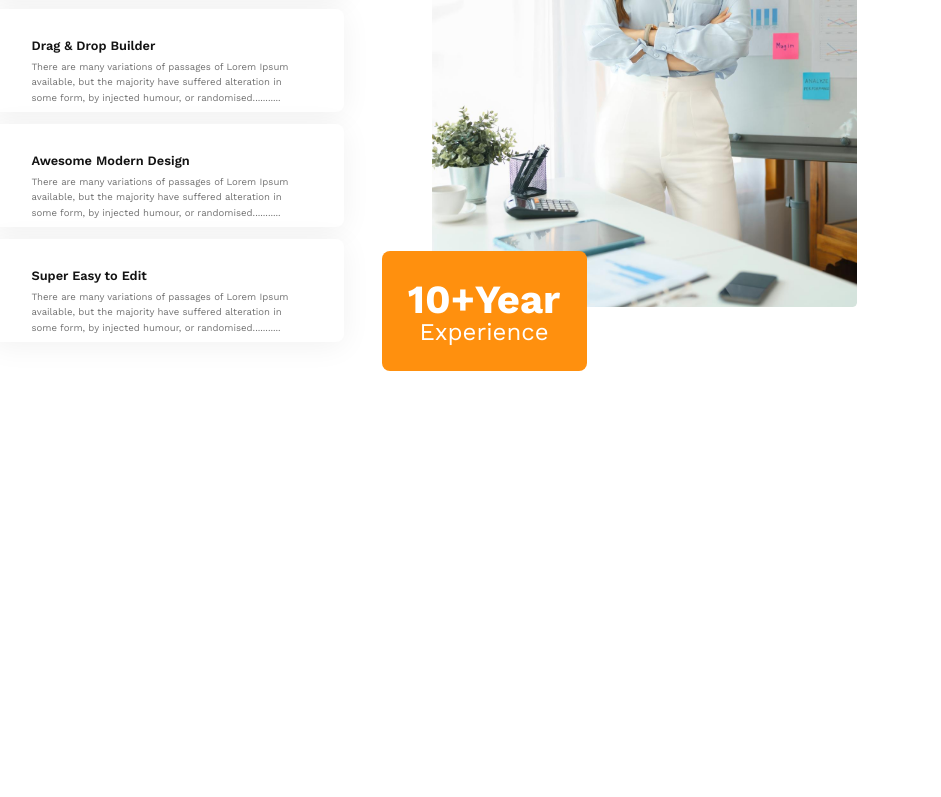
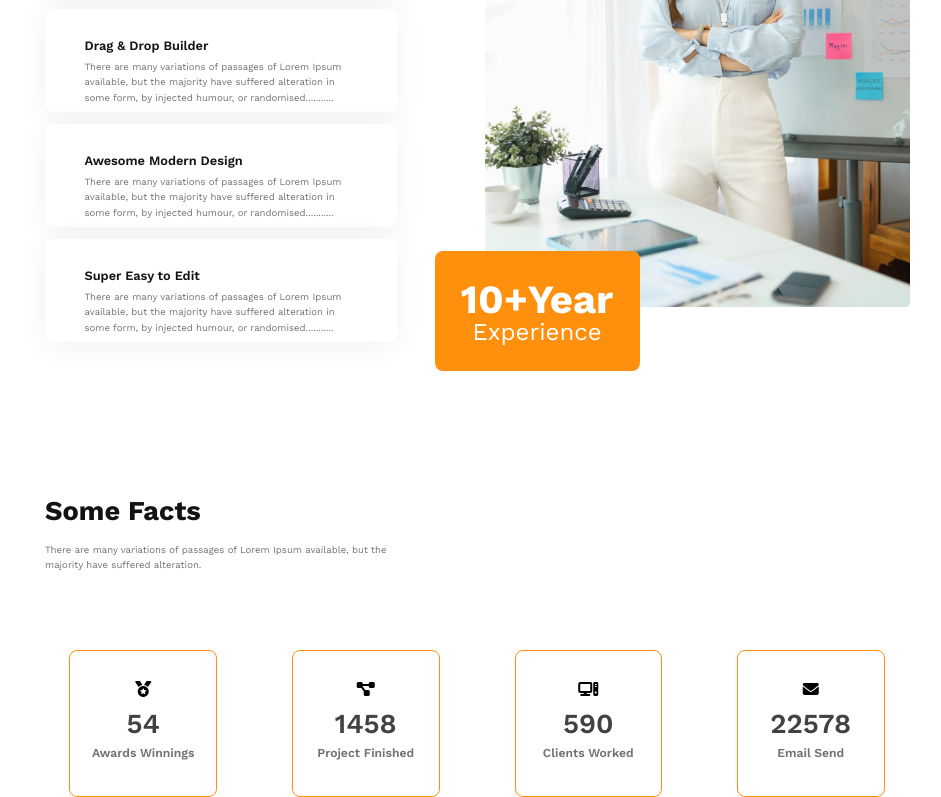
Before and after one commit to RaiyanJiyon/Architecture-Responsive-Website, a plain HTML site: page index.html in a window 1280 px wide. Shown: the part 1771-2568 px from the top of the page, without its empty margins (163-1104 px from the left). Before the commit the page ends 2142 px from the top, so only its background shows below. Drawn offline with nearby package versions, Linux system fonts and the light colour scheme.

Commit message:
facts section added

```diff
--- a/index.html
+++ b/index.html
@@ -7,7 +7,10 @@
         <link rel="stylesheet" href="styles/style.css">
         <link rel="stylesheet" media="screen and (max-width: 576px)" href="styles/small_screen.css">
         <link rel="stylesheet" media="screen and (min-width: 576px) and (max-width: 992px)" href="styles/medium_screen.css">
+        <link rel="stylesheet" href="https://cdnjs.cloudflare.com/ajax/libs/font-awesome/6.6.0/css/brands.min.css" integrity="sha512-EJp8vMVhYl7tBFE2rgNGb//drnr1+6XKMvTyamMS34YwOEFohhWkGq13tPWnK0FbjSS6D8YoA3n3bZmb3KiUYA==" crossorigin="anonymous" referrerpolicy="no-referrer" />
+        <link rel="stylesheet" href="https://cdnjs.cloudflare.com/ajax/libs/font-awesome/6.6.0/css/all.min.css" integrity="sha512-MXXr5YXcMvoOow+1FGaB0H7cDTVdphwTsa1cl6EUvCsaJ8VQxYCRROPPqqBeQavU7DQ0+s5Dh8ZomD3hEXi/Jw==" crossorigin="anonymous" referrerpolicy="no-referrer" />
     </head>
+
 <body>
     <header class="bg-secondary">
         <nav class="navbar display-flex">
@@ -95,6 +98,36 @@
                 </div>
             </div>
         </section>
+
+        <section class="facts">
+            <div class="facts__content">
+                <h4 class="facts__content-title">Some Facts</h4>
+                <p class="facts__content-paragraph">There are many variations of passages of Lorem Ipsum available, but the majority have suffered alteration.</p>
+            </div>
+
+            <div class="facts__cards">
+                <div class="facts__card">
+                    <i class="facts__card-icon fa-solid fa-medal"></i>
+                    <h3 class="facts__card-caption">54</h3>
+                    <p class="facts__card-description">Awards Winnings</p>
+                </div>
+                <div class="facts__card">
+                    <i class="fa-solid fa-diagram-project"></i>
+                    <h3 class="facts__card-caption">1458</h3>
+                    <p class="facts__card-description">Project Finished</p>
+                </div>
+                <div class="facts__card">
+                    <i class="fa-solid fa-computer"></i>
+                    <h3 class="facts__card-caption">590</h3>
+                    <p class="facts__card-description">Clients Worked</p>
+                </div>
+                <div class="facts__card">
+                    <i class="fa-solid fa-envelope"></i>
+                    <h3 class="facts__card-caption">22578</h3>
+                    <p class="facts__card-description">Email Send</p>
+                </div>
+            </div>
+        </section>
     </main>
     <footer></footer>
 </body>
--- a/styles/style.css
+++ b/styles/style.css
@@ -3,6 +3,8 @@
 
 body {
   max-width: 1174px;
+  /* border: 2px solid rebeccapurple; */
+  margin: 0 auto;
   font-family: "Work Sans", sans-serif;
 }
 
@@ -214,7 +216,6 @@ header {
   align-items: flex-start;
 }
 
-
 .experience__title {
   color: rgb(19, 19, 19);
   font-size: 1.7rem;
@@ -307,3 +308,76 @@ header {
   align-items: center;
   color: rgb(255, 255, 255);
 }
+
+/*  */
+
+/* facts section starts */
+.facts {
+  width: 864px;
+  height: auto;
+  margin: 0 auto;
+  margin-top: 130px;
+}
+
+.facts__content {
+  width: 542px;
+  height: auto;
+}
+
+.facts__content-title {
+  color: rgb(19, 19, 19);
+  font-size: 1.7rem;
+  font-weight: 700;
+  line-height: 32px;
+  margin-bottom: 14.5px;
+}
+
+.facts__content-paragraph {
+  width: 352px;
+  height: 47px;
+  color: rgb(114, 114, 114);
+  font-size: 0.6rem;
+  font-weight: 400;
+  line-height: 15.6px;
+}
+
+.facts__cards {
+  margin-top: 61px;
+  display: flex;
+  justify-content: center;
+  align-items: center;
+  gap: 75px;
+}
+
+.facts__card {
+  width: 147.52px;
+  height: 147.52px;
+  box-sizing: border-box;
+  border: 1px solid rgb(255, 144, 14);
+  border-radius: 8px;
+  display: flex;
+  flex-direction: column;
+  align-items: center;
+  justify-content: center;
+}
+
+.facts__card-caption {
+  color: rgb(66, 66, 66);
+  font-size: 1.72rem;
+  font-weight: 600;
+  line-height: 53px;
+  letter-spacing: 0%;
+  text-align: left;
+}
+
+.facts__card-description {
+  color: rgb(114, 114, 114);
+  font-size: 0.76rem;
+  font-weight: 600;
+  line-height: 23px;
+  letter-spacing: 0%;
+  text-align: left;
+  margin-top: -8px;
+}
+
+/* facts section ends */
```
Lines whose indentation alone changed are shown as unchanged.
